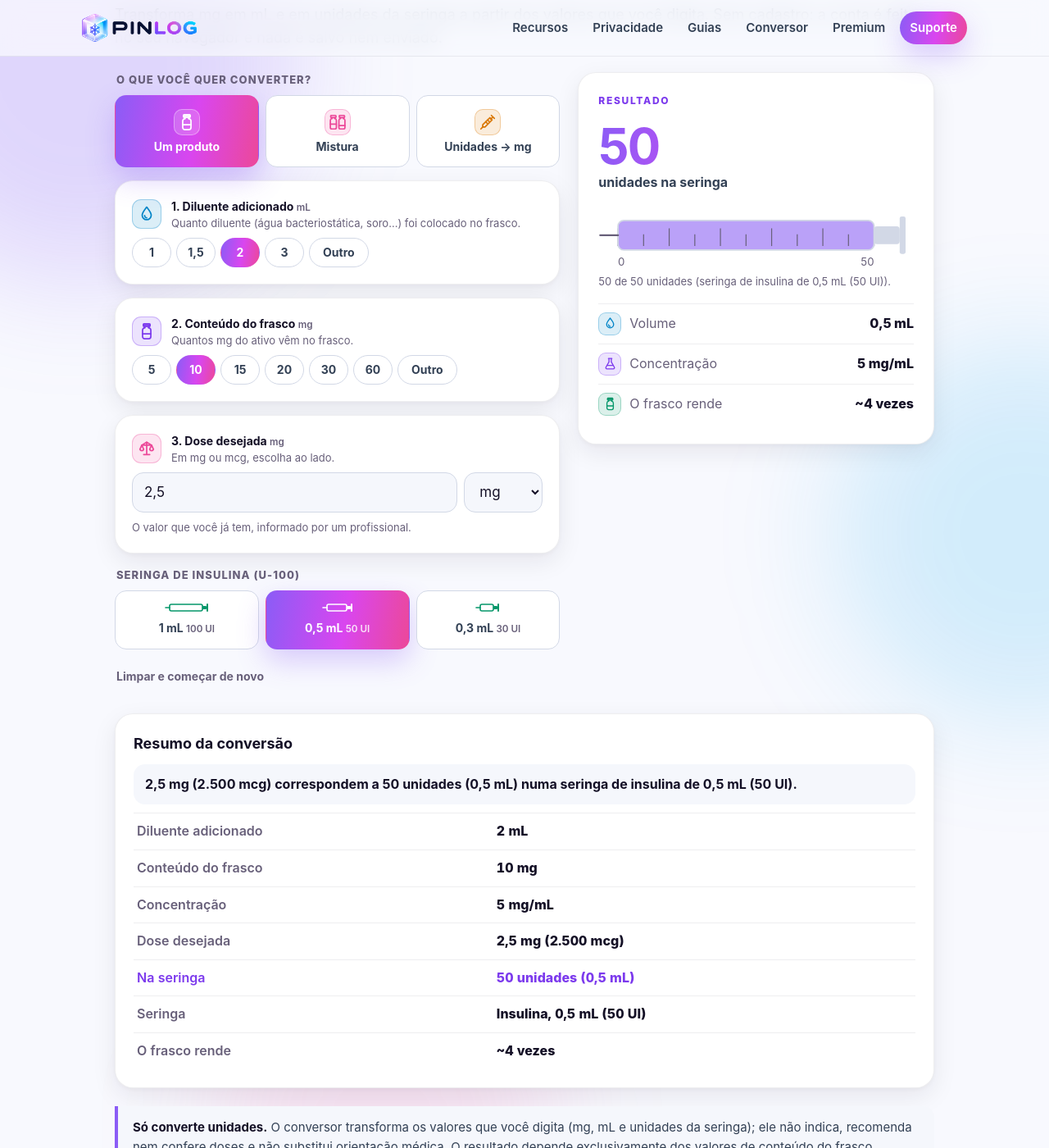
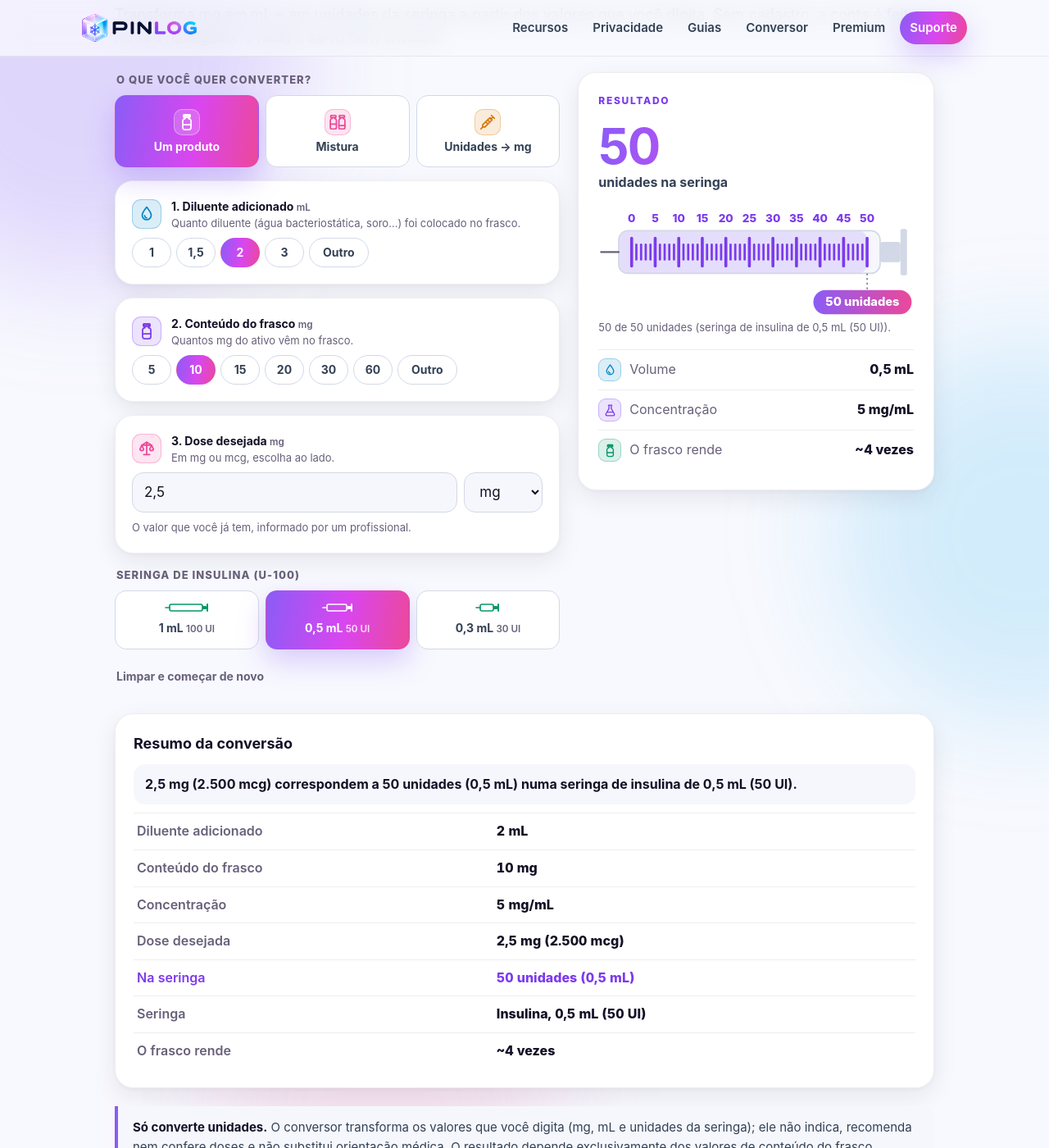
Before and after one commit to klvnblst/pinlog-site, a Jekyll site: the page built from conversor.html, in a window 1280 px wide and 1400 px high, scrolled down 201 px. Shown: the whole window at 82% size. Built offline with Jekyll 4.4.1, drawn with Linux system fonts in a browser that asks for light colours.

Commit message:
Conversor: seringa com escala graduada numerada, marcações acesas até o valor e etiqueta com as unidades

```diff
--- a/assets/css/site.css
+++ b/assets/css/site.css
@@ -1459,13 +1459,83 @@ a:hover {
 
 .cv-liquid {
   fill: var(--primary-bright);
-  opacity: 0.55;
-  transition: width 0.2s ease;
-}
-
+  opacity: 0.16;
+  transition: width 0.25s ease;
+}
+
+/* Graduated scale: lit up to the value, faded after it */
 .cv-tick-lines line {
+  stroke: var(--primary-bright);
+  stroke-width: 2.4;
+  stroke-linecap: round;
+  opacity: 0.28;
+}
+
+.cv-tick-lines line.is-on {
+  stroke: var(--primary);
+  opacity: 1;
+}
+
+.cv-tick-lines line.is-major {
+  stroke-width: 3.2;
+}
+
+.cv-scale-labels text {
+  fill: var(--primary-bright);
+  opacity: 0.45;
+  font-family: var(--font);
+  font-size: 12px;
+  font-weight: 800;
+}
+
+.cv-scale-labels text.is-on {
+  fill: var(--primary);
+  opacity: 1;
+}
+
+.cv-marker {
+  transition: transform 0.25s ease;
+}
+
+.cv-marker-line {
   stroke: var(--muted);
-  stroke-width: 1;
+  stroke-width: 1.2;
+  stroke-dasharray: 2 3;
+}
+
+.cv-marker-pill {
+  fill: url(#cv-pill-grad);
+}
+
+.cv-grad-a {
+  stop-color: var(--primary-bright);
+}
+
+.cv-grad-b {
+  stop-color: var(--magenta);
+}
+
+.cv-marker-text {
+  fill: #fff;
+  font-family: var(--font);
+  font-size: 13px;
+  font-weight: 800;
+}
+
+@media (prefers-color-scheme: dark) {
+  .cv-tick-lines line.is-on {
+    stroke: var(--primary-bright);
+  }
+  .cv-scale-labels text.is-on {
+    fill: var(--primary-bright);
+  }
+}
+
+@media (prefers-reduced-motion: reduce) {
+  .cv-liquid,
+  .cv-marker {
+    transition: none;
+  }
 }
 
 .cv-plunger {
--- a/assets/js/conversor.js
+++ b/assets/js/conversor.js
@@ -91,7 +91,13 @@
     return unit === 'mcg' ? value / 1000 : value;
   }
 
+  /** Graduation like a real insulin syringe: 1 mL marks every 2 units, smaller ones every unit. */
+  function scaleMarks(maxUnits) {
+    return maxUnits >= 100 ? { minor: 2, major: 10 } : { minor: 1, major: 5 };
+  }
+
   var api = {
+    scaleMarks: scaleMarks,
     convert: convert,
     convertBlend: convertBlend,
     reverse: reverse,
@@ -141,7 +147,10 @@
     empty: document.getElementById('cv-empty'),
     fill: document.getElementById('cv-fill'),
     ticks: document.getElementById('cv-ticks'),
-    scaleMax: document.getElementById('cv-scale-max'),
+    labels: document.getElementById('cv-labels'),
+    marker: document.getElementById('cv-marker'),
+    markerPill: document.getElementById('cv-marker-pill'),
+    markerText: document.getElementById('cv-marker-text'),
     caption: document.getElementById('cv-caption'),
     summaryLine: document.getElementById('cv-summary-line'),
     summaryRows: document.getElementById('cv-summary-rows'),
@@ -315,18 +324,50 @@
     return data;
   }
 
+  // Syringe drawing (SVG user units): the barrel spans 22–304, the scale sits inside it.
+  var BARREL_X = 22;
+  var SCALE_X0 = 36;
+  var SCALE_X1 = 290;
+  var VIEW_W = 340;
+
+  function round1(n) {
+    return Math.round(n * 10) / 10;
+  }
+
+  /** Draws the graduated scale, lights it up to the value and points the label at it. */
   function drawSyringe(units, maxUnits) {
-    var ratio = Math.max(0, Math.min(units / maxUnits, 1));
-    out.fill.setAttribute('width', String(Math.round(ratio * 260 * 10) / 10));
-    out.scaleMax.textContent = String(maxUnits);
-    var step = maxUnits === 100 ? 10 : 5;
+    var value = Math.max(0, units || 0);
+    var shown = Math.min(value, maxUnits);
+    var marks = scaleMarks(maxUnits);
+    var xAt = function (u) { return SCALE_X0 + (u / maxUnits) * (SCALE_X1 - SCALE_X0); };
     var ticks = '';
-    for (var u = 0; u <= maxUnits; u += step) {
-      var x = 20 + (u / maxUnits) * 260;
-      var major = u % (step * 2) === 0;
-      ticks += '<line x1="' + x + '" x2="' + x + '" y1="' + (major ? 22 : 28) + '" y2="40" />';
+    var labels = '';
+    for (var u = 0; u <= maxUnits; u += marks.minor) {
+      var x = round1(xAt(u));
+      var major = u % marks.major === 0;
+      var on = value > 0 && u <= value + 1e-9 ? ' is-on' : '';
+      ticks += '<line class="' + (major ? 'is-major' : '') + on + '" x1="' + x + '" x2="' + x + '" y1="' +
+        (major ? 34 : 41) + '" y2="' + (major ? 64 : 57) + '" />';
+      if (major) labels += '<text class="' + on + '" x="' + x + '" y="17" text-anchor="middle">' + u + '</text>';
     }
     out.ticks.innerHTML = ticks;
+    out.labels.innerHTML = labels;
+    out.fill.setAttribute('width', value > 0 ? String(round1(xAt(shown) - BARREL_X)) : '0');
+
+    // SVG elements have no .hidden property: toggle the attribute itself.
+    if (value > 0) out.marker.removeAttribute('hidden'); else out.marker.setAttribute('hidden', '');
+    if (!(value > 0)) return;
+    var mx = xAt(shown);
+    out.markerText.textContent = numberFormat(value, 1) + (value === 1 ? ' unidade' : ' unidades');
+    var textWidth = 0;
+    try { textWidth = out.markerText.getComputedTextLength(); } catch (e) { /* not rendered yet */ }
+    var width = Math.ceil((textWidth || out.markerText.textContent.length * 7.4) + 26);
+    // Keep the label inside the drawing near both ends; the dotted line still points at the value.
+    var left = Math.max(2, Math.min(mx - width / 2, VIEW_W - 2 - width));
+    out.markerPill.setAttribute('x', String(round1(left - mx)));
+    out.markerPill.setAttribute('width', String(width));
+    out.markerText.setAttribute('x', String(round1(left - mx + width / 2)));
+    out.marker.style.transform = 'translateX(' + round1(mx) + 'px)';
   }
 
   function listJoin(parts) {
--- a/conversor.html
+++ b/conversor.html
@@ -88,16 +88,26 @@ permalink: /conversor
       </div>
 
       <figure class="cv-syringe-figure">
-        <svg viewBox="0 0 320 64" role="img" aria-labelledby="cv-caption">
-          <rect class="cv-barrel" x="20" y="14" width="260" height="30" rx="6" />
-          <rect class="cv-liquid" id="cv-fill" x="20" y="14" width="0" height="30" rx="6" />
+        <svg viewBox="0 0 340 118" role="img" aria-labelledby="cv-caption">
+          <defs>
+            <linearGradient id="cv-pill-grad" x1="0" x2="1" y1="0" y2="0">
+              <stop offset="0" class="cv-grad-a" />
+              <stop offset="1" class="cv-grad-b" />
+            </linearGradient>
+          </defs>
+          <g class="cv-scale-labels" id="cv-labels"></g>
+          <rect class="cv-barrel" x="22" y="26" width="282" height="46" rx="10" />
+          <rect class="cv-liquid" id="cv-fill" x="22" y="26" width="0" height="46" rx="10" />
           <g class="cv-tick-lines" id="cv-ticks"></g>
-          <rect class="cv-barrel-edge" x="20" y="14" width="260" height="30" rx="6" />
-          <rect class="cv-plunger" x="280" y="20" width="26" height="18" rx="3" />
-          <rect class="cv-plunger" x="306" y="10" width="6" height="38" rx="2" />
-          <line class="cv-needle" x1="2" x2="20" y1="29" y2="29" />
-          <text class="cv-scale" x="20" y="60">0</text>
-          <text class="cv-scale" x="280" y="60" text-anchor="end" id="cv-scale-max">100</text>
+          <rect class="cv-barrel-edge" x="22" y="26" width="282" height="46" rx="10" />
+          <rect class="cv-plunger" x="304" y="38" width="22" height="22" rx="3" />
+          <rect class="cv-plunger" x="326" y="24" width="7" height="50" rx="2" />
+          <line class="cv-needle" x1="3" x2="22" y1="49" y2="49" />
+          <g class="cv-marker" id="cv-marker" hidden>
+            <line class="cv-marker-line" x1="0" x2="0" y1="72" y2="90" />
+            <rect class="cv-marker-pill" id="cv-marker-pill" x="-40" y="90" width="80" height="26" rx="13" />
+            <text class="cv-marker-text" id="cv-marker-text" x="0" y="107" text-anchor="middle"></text>
+          </g>
         </svg>
         <figcaption id="cv-caption">Preencha os campos para ver a conversão.</figcaption>
       </figure>
```
Also changed, not shown: _tests/conversor.test.js (+6 -0 lines).
